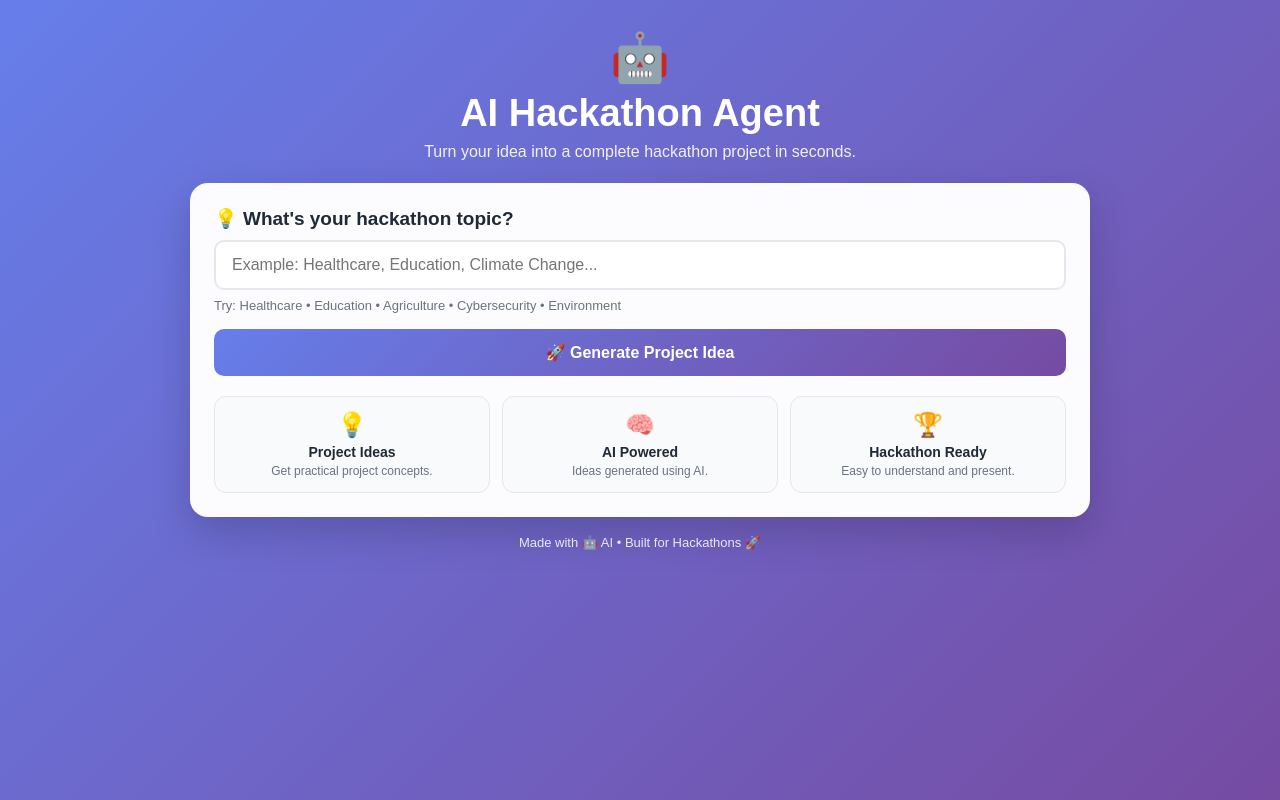
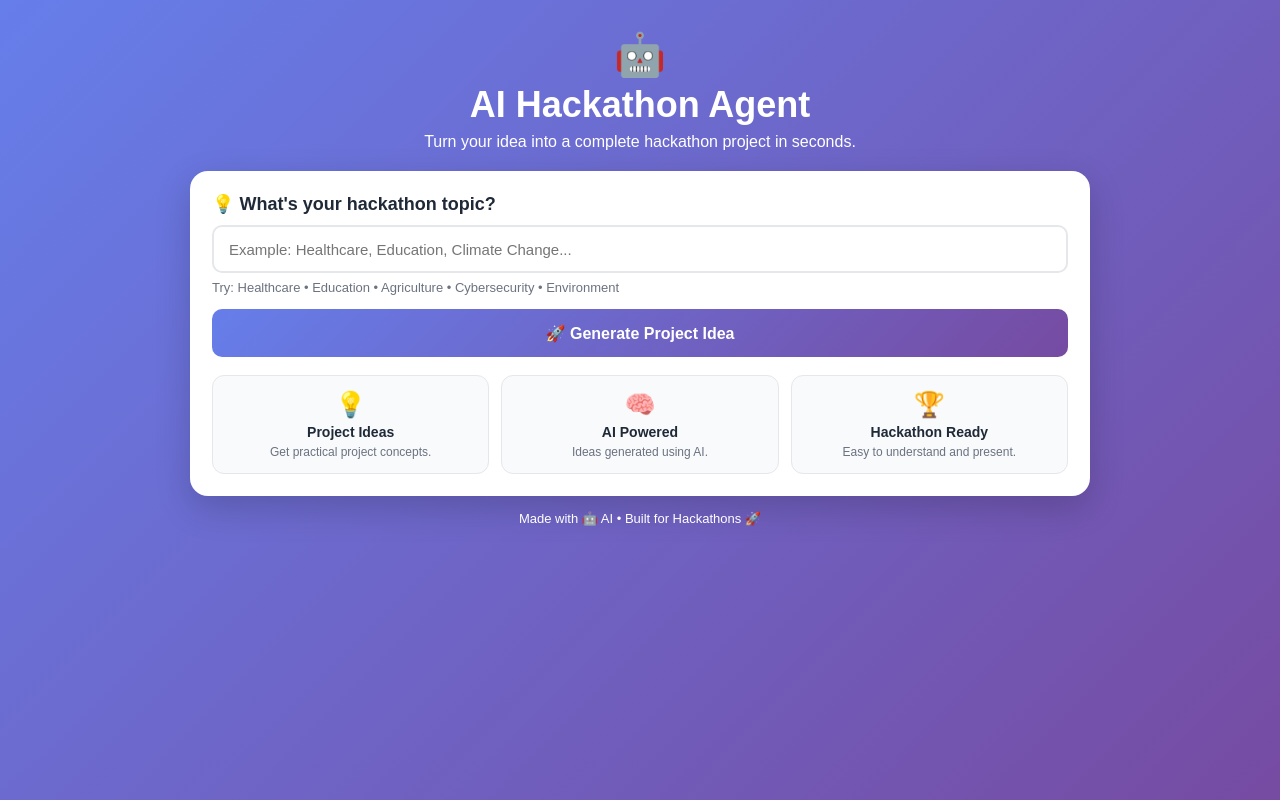
Before and after one commit to orugantideeksha24/AI-Hackathon-Agent, a Flask app: page / in a window 1280 px wide. Run offline with Flask 3, Linux system fonts and the light colour scheme.

Commit message:
Update index.html

```diff
--- a/templates/index.html
+++ b/templates/index.html
@@ -2,30 +2,27 @@
 <html lang="en">
 
 <head>
-
     <meta charset="UTF-8">
-
     <meta name="viewport" content="width=device-width, initial-scale=1.0">
 
     <title>AI Hackathon Agent</title>
 
     <style>
-
         * {
             box-sizing: border-box;
-            margin: 0;
-            padding: 0;
         }
 
         body {
+            margin: 0;
             font-family: Arial, Helvetica, sans-serif;
+            background: linear-gradient(135deg, #667eea, #764ba2);
+            color: #1f2937;
             min-height: 100vh;
-            background: linear-gradient(135deg, #667eea, #764ba2);
             padding: 30px 15px;
-            color: #1f2937;
         }
 
         .container {
+            width: 100%;
             max-width: 900px;
             margin: auto;
         }
@@ -35,45 +32,46 @@
         .hero {
             text-align: center;
             color: white;
-            margin-bottom: 22px;
+            margin-bottom: 20px;
         }
 
         .robot {
-            font-size: 48px;
-            margin-bottom: 6px;
+            font-size: 42px;
+            margin-bottom: 5px;
         }
 
         .hero h1 {
-            font-size: 38px;
-            margin-bottom: 8px;
+            margin: 0 0 7px 0;
+            font-size: 36px;
         }
 
         .hero p {
+            margin: 0;
             font-size: 16px;
-            opacity: 0.9;
         }
 
         /* MAIN CARD */
 
         .card {
-            background: rgba(255, 255, 255, 0.98);
+            background: white;
             border-radius: 18px;
-            padding: 24px;
-            box-shadow: 0 15px 40px rgba(0, 0, 0, 0.18);
+            padding: 22px;
+            box-shadow: 0 12px 35px rgba(0, 0, 0, 0.18);
         }
 
         .input-title {
-            font-size: 19px;
+            font-size: 18px;
             font-weight: bold;
             margin-bottom: 10px;
         }
 
         input {
             width: 100%;
-            padding: 14px 16px;
+            height: 48px;
+            padding: 0 15px;
             border: 2px solid #e5e7eb;
             border-radius: 10px;
-            font-size: 16px;
+            font-size: 15px;
             outline: none;
         }
 
@@ -82,7 +80,7 @@
         }
 
         .examples {
-            margin-top: 8px;
+            margin-top: 7px;
             color: #6b7280;
             font-size: 13px;
         }
@@ -91,8 +89,8 @@
 
         button {
             width: 100%;
-            margin-top: 16px;
-            padding: 14px;
+            height: 48px;
+            margin-top: 14px;
             border: none;
             border-radius: 10px;
             background: linear-gradient(135deg, #667eea, #764ba2);
@@ -100,69 +98,77 @@
             font-size: 16px;
             font-weight: bold;
             cursor: pointer;
-            transition: 0.2s;
         }
 
         button:hover {
-            transform: translateY(-2px);
-            box-shadow: 0 8px 20px rgba(102, 126, 234, 0.3);
+            opacity: 0.92;
         }
 
-        /* FEATURE CARDS */
+        /* FEATURES */
 
         .features {
             display: grid;
             grid-template-columns: repeat(3, 1fr);
             gap: 12px;
-            margin-top: 20px;
+            margin-top: 18px;
         }
 
         .feature {
+            padding: 14px 10px;
+            text-align: center;
             background: #f8fafc;
+            border: 1px solid #e5e7eb;
             border-radius: 12px;
-            padding: 14px;
-            text-align: center;
-            border: 1px solid #e5e7eb;
         }
 
         .feature-icon {
-            font-size: 24px;
+            font-size: 25px;
             margin-bottom: 5px;
         }
 
         .feature h3 {
+            margin: 0 0 5px 0;
             font-size: 14px;
-            margin-bottom: 4px;
         }
 
         .feature p {
+            margin: 0;
             font-size: 12px;
             color: #6b7280;
         }
 
-        /* RESULT */
+        /* RESULT AREA */
 
         .result {
-            margin-top: 20px;
-            padding: 20px;
+            margin-top: 18px;
+            padding: 18px;
             background: #f8fafc;
-            border: 1px solid #e5e7eb;
+            border: 1px solid #e2e8f0;
             border-radius: 14px;
 
-            white-space: pre-wrap;
-
-            line-height: 1.45;
-
-            font-size: 15px;
-
-            overflow-wrap: break-word;
+            /* IMPORTANT */
+            height: auto;
+            min-height: 0;
+            overflow: visible;
         }
 
         .result-title {
+            margin: 0 0 14px 0;
+            padding: 0;
             font-size: 20px;
             font-weight: bold;
-            margin-bottom: 12px;
-            color: #1f2937;
+            line-height: 1.3;
+        }
+
+        .result-content {
+            margin: 0;
+            padding: 0;
+
+            white-space: pre-wrap;
+            font-size: 15px;
+            line-height: 1.45;
+
+            overflow-wrap: anywhere;
         }
 
         /* FOOTER */
@@ -170,9 +176,8 @@
         .footer {
             text-align: center;
             color: white;
-            margin-top: 18px;
+            margin-top: 15px;
             font-size: 13px;
-            opacity: 0.85;
         }
 
         /* MOBILE */
@@ -192,7 +197,7 @@
             }
 
             .card {
-                padding: 18px;
+                padding: 16px;
             }
 
             .features {
@@ -200,12 +205,17 @@
             }
 
             .result {
-                padding: 16px;
+                padding: 15px;
+            }
+
+            .result-title {
+                font-size: 18px;
+            }
+
+            .result-content {
                 font-size: 14px;
             }
-
         }
-
     </style>
 
 </head>
@@ -214,7 +224,6 @@
 <body>
 
     <div class="container">
-
 
         <!-- HEADER -->
 
@@ -239,7 +248,6 @@
 
         <div class="card">
 
-
             <div class="input-title">
                 💡 What's your hackathon topic?
             </div>
@@ -254,19 +262,12 @@
                     required
                 >
 
-
                 <div class="examples">
-
-                    Try:
-                    Healthcare • Education • Agriculture • Cybersecurity • Environment
-
+                    Try: Healthcare • Education • Agriculture • Cybersecurity • Environment
                 </div>
 
-
                 <button type="submit">
-
                     🚀 Generate Project Idea
-
                 </button>
 
             </form>
@@ -275,7 +276,6 @@
             <!-- FEATURES -->
 
             <div class="features">
-
 
                 <div class="feature">
 
@@ -327,7 +327,6 @@
 
                 </div>
 
-
             </div>
 
 
@@ -341,7 +340,7 @@
                     🎯 Your AI-Generated Project
                 </div>
 
-                {{ answer }}
+                <div class="result-content">{{ answer }}</div>
 
             </div>
 
@@ -352,11 +351,8 @@
 
 
         <div class="footer">
-
             Made with 🤖 AI • Built for Hackathons 🚀
-
         </div>
-
 
     </div>
 
```
